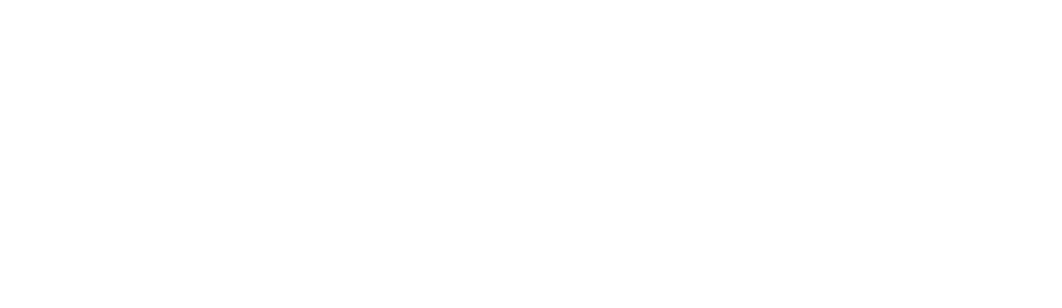
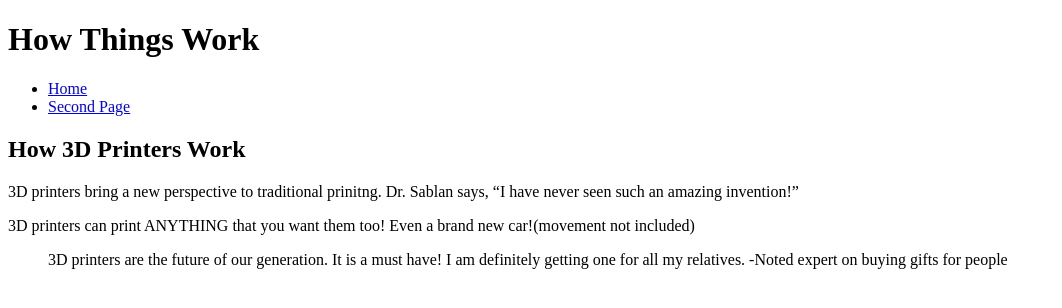
Before and after one commit to mkatzer2/tech-article, a plain HTML site: page index.html in a window 1280 px wide. Shown: the whole page, without its empty margins (0-1062 px from the left). Drawn offline with Linux system fonts and the light colour scheme.

Commit message:
New content added

```diff
--- a/index.html
+++ b/index.html
@@ -8,10 +8,23 @@
   <body>
     <header>
       <!-- logo, name of site, main nav -->
+      <h1>How Things Work</h1>
+      <nav>
+        <ul>
+            <li><a href="#" target="blank">Home</a></li>
+            <li><a href="#">Second Page</a></li>
+        </ul>
+      </nav>
     </header>
 
     <article>
       <!-- headline, main article, images-->
+      <h2>How 3D Printers Work</h2>
+      <p>3D printers bring a new perspective to traditional prinitng. Dr. Sablan says, <q>I have never seen such an amazing invention!</q></p>
+      <p>3D printers can print ANYTHING that you want them too! Even a brand new car!(movement not included)</p>
+      <blockquote>3D printers are the future of our generation. It is a must have! I am definitely getting one for all my relatives.
+          -Noted expert on buying gifts for people
+      </blockquote>
     </article>
 
     <aside>
```
